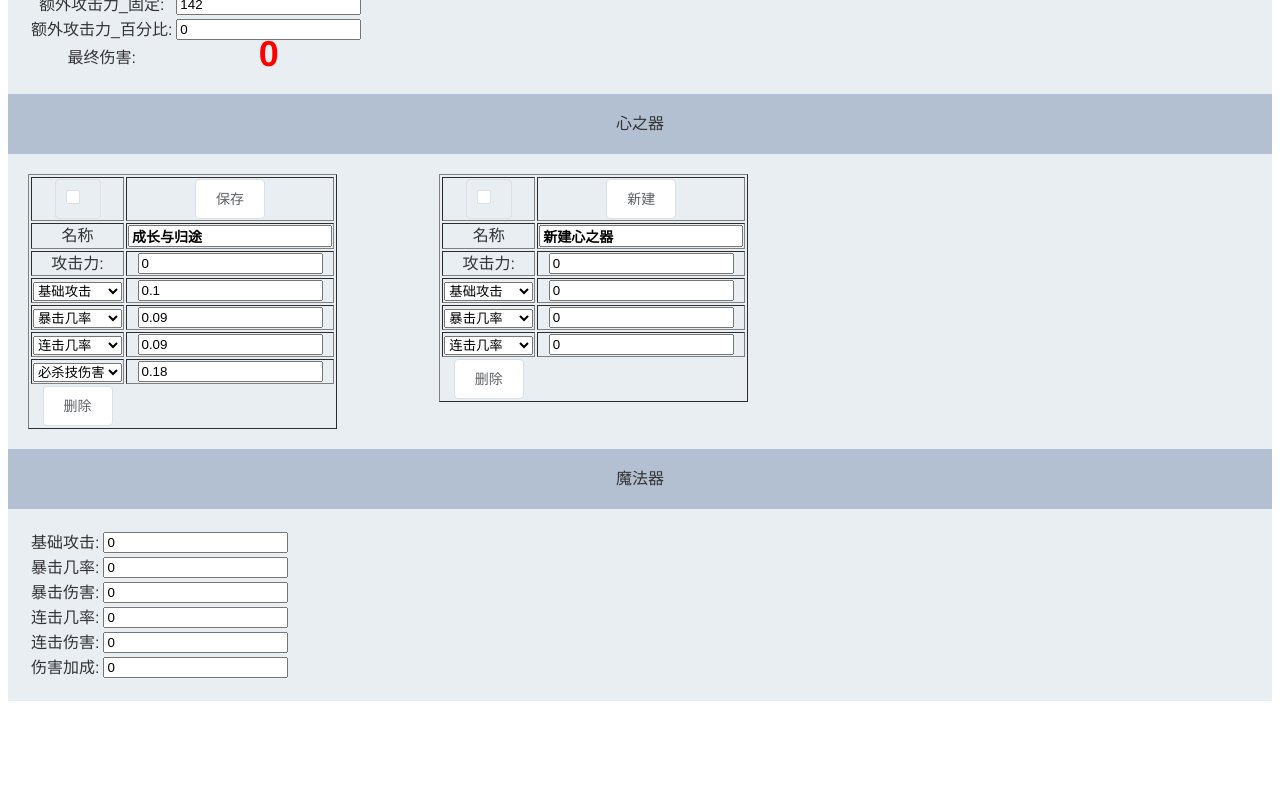
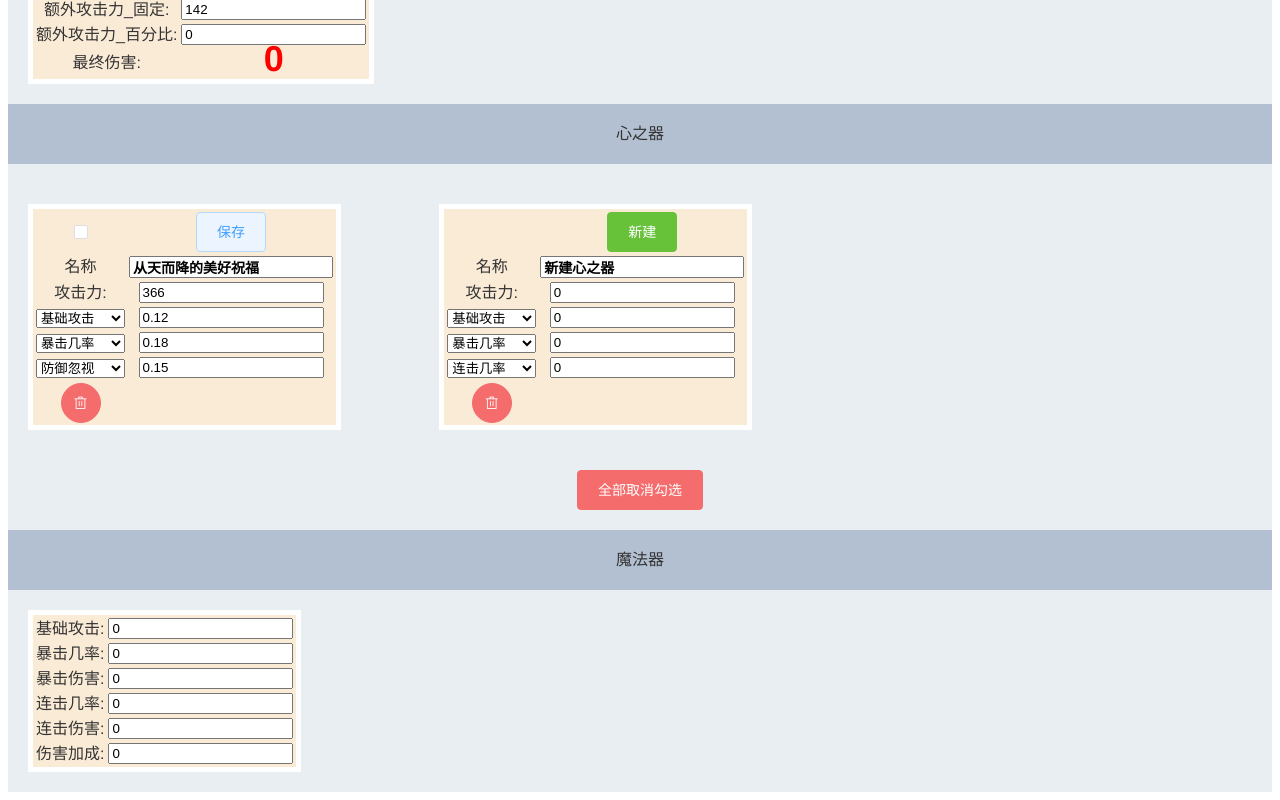
Before and after one commit to LevyDeng/RE0DamageCaculator, a Vue app: page / in a window 1280 px wide. Shown: the part 619-1419 px from the top of the page. Before the commit the page ends 1328 px from the top, so only its background shows below. Built offline with nearby package versions, Linux system fonts and the light colour scheme.

Commit message:
取消选择按钮

```diff
--- a/src/components/main.vue
+++ b/src/components/main.vue
@@ -18,8 +18,9 @@
       </el-main>
       <el-header>心之器</el-header>
       <el-main>
-        <el-row :gutter="10" :key="this.$root.$data.xinzhiqiKey">
-          <el-col :span="8" v-for="(x,k) in xinzhiqis" :key="k">
+        <el-row :gutter="10">
+          <el-col></el-col>
+          <el-col :xs="24" :sm="12" :md="8" :lg="8" :xl="6" v-for="x in xinzhiqis" :key="x.id">
             <xinzhiqi :xinzhiqiData="x"></xinzhiqi>
           </el-col>
           <el-col :span="8">
@@ -37,6 +38,7 @@
           </el-col>
         </el-row>
       </el-main>
+      <el-main><el-button type="danger" @click="uncheckAll">全部取消勾选</el-button></el-main>
       <el-header>魔法器</el-header>
       <el-main>
 
@@ -64,13 +66,19 @@ export default {
       return this.characterData['基础攻击']
     }
   },
+  methods: {
+    uncheckAll: function() {
+      for (var x in this.xinzhiqis) {
+        this.xinzhiqis[x].checked = false
+      }
+    }
+  },
   data () {
     return {
       checkList: [],
       xinzhiqis: this.$root.$data.xinzhiqis,
       characterData: this.$root.$data.characterData,
-      mofaqi: this.$root.$data.mofaqi,
-      xinzhjiqiKey: this.$root.$data.xinzhjiqiKey
+      mofaqi: this.$root.$data.mofaqi
     }
   }
 }
@@ -111,4 +119,9 @@ export default {
   .el-container:nth-child(7) .el-aside {
     line-height: 320px;
   }
+
+  table {
+    background-color:antiquewhite;
+    border: 5px solid white;
+  }
 </style>
--- a/src/components/xinzhiqi.vue
+++ b/src/components/xinzhiqi.vue
@@ -1,10 +1,11 @@
 <template>
   <div id="xinzhiqi">
-    <table border="">
+    <br>
+    <table>
       <tr>
-        <td><el-checkbox border :checked="xinzhiqiData.checked"></el-checkbox></td>
-        <td v-if="xinzhiqiData.id!=-1"><el-button @click="save">保存</el-button><span v-if="saveSuccess==false" style="color:red;font-size:12px">保存失败</span></td>
-        <td v-if="xinzhiqiData.id==-1"><el-button @click="save">新建</el-button></td>
+        <td><el-checkbox v-model="xinzhiqiData.checked" v-if="xinzhiqiData.id!=-1"></el-checkbox></td>
+        <td v-if="xinzhiqiData.id!=-1"><el-button @click="save" type="primary" plain>保存</el-button><span v-if="saveSuccess==false" style="color:red;font-size:12px">保存失败</span></td>
+        <td v-if="xinzhiqiData.id==-1"><el-button @click="save" type="success">新建</el-button></td>
       </tr>
       <tr>
         <td>名称</td>
@@ -23,7 +24,10 @@
         <td><input :value="v" :ref="'input'+i">
         <div v-if="inputErrors[i]==true"><span style="color:red;font-size:12px">{{errorMsg}}</span></div></td>
       </tr>
-      <tr><el-button>删除</el-button></tr>
+      <tr>
+
+      </tr>
+      <tr><el-button type="danger" icon="el-icon-delete" circle></el-button></tr>
     </table>
   </div>
 </template>
@@ -42,12 +46,15 @@ export default {
   methods: {
     save: function() {
       var ALLVALID = true
+      var x = {}
       var p = {}
       //初始化错误信息
       this.attackValid=true
         if (isNaN(this.$refs.attack.value)) {
           this.attackValid=false
           ALLVALID=false
+        } else {
+          x.attack = this.$refs.attack.value
         }
 
       this.inputErrors=[]
@@ -73,20 +80,20 @@ export default {
           this.xinzhiqiData.properties=p
           this.saveSuccess=true
         } else {
-          var newid = this.$root.$data.num+1
-          this.$root.$data.xinzhiqis[newid]={
-            id: newid,
+          this.xinzhiqis.push({
             name: this.$refs.name.value,
             attack: this.$refs.attack.value,
             checked: false,
             properties: p
-          }
+          })
           this.$root.$data.num += 1
-          this.$root.$data.xinzhiqiKey += 1
         }
       } else {
           this.saveSuccess = false
       }
+    },
+    remove: function() {
+
     },
     isValid: function(label,input) {
       if (isNaN(input)) {
@@ -125,7 +132,8 @@ export default {
       saveSuccess: true,
       attackValid: true,
       inputErrors: [],
-      errorMsg: "值必须为数字"
+      errorMsg: "值必须为数字",
+      xinzhiqis: this.$root.$data.xinzhiqis,
     }
   },
   props: {
@@ -134,3 +142,9 @@ export default {
   },
 }
 </script>
+
+<style>
+  .xinzhiqi {
+    width: 20;
+  }
+</style>
--- a/src/main.js
+++ b/src/main.js
@@ -7,7 +7,6 @@ Vue.use(ElementUI);
 Vue.config.productionTip = false
 
 var globalData = {
-  xinzhjiqiKey: 0,
   num: 0,
   damage: 0,
   characterData: {
@@ -28,20 +27,18 @@ var globalData = {
     "额外攻击力_固定": 142,
     "额外攻击力_百分比": 0.0
   },
-  xinzhiqis: {
-    "0": {
-      name: "成长与归途",
-      id: 0,
-      attack: 0,
+  xinzhiqis: [
+    {
+      name: "从天而降的美好祝福",
+      attack: 366,
       checked: false,
       properties: {
-        "基础攻击": 0.1,
-        "暴击几率": 0.09,
-        "连击几率": 0.09,
-        "必杀技伤害": 0.18
+        "基础攻击": 0.12,
+        "暴击几率": 0.18,
+        "防御忽视": 0.15
       }
     }
-  },
+  ],
   mofaqi: {
     "基础攻击": 0,
     "暴击几率": 0,
```
